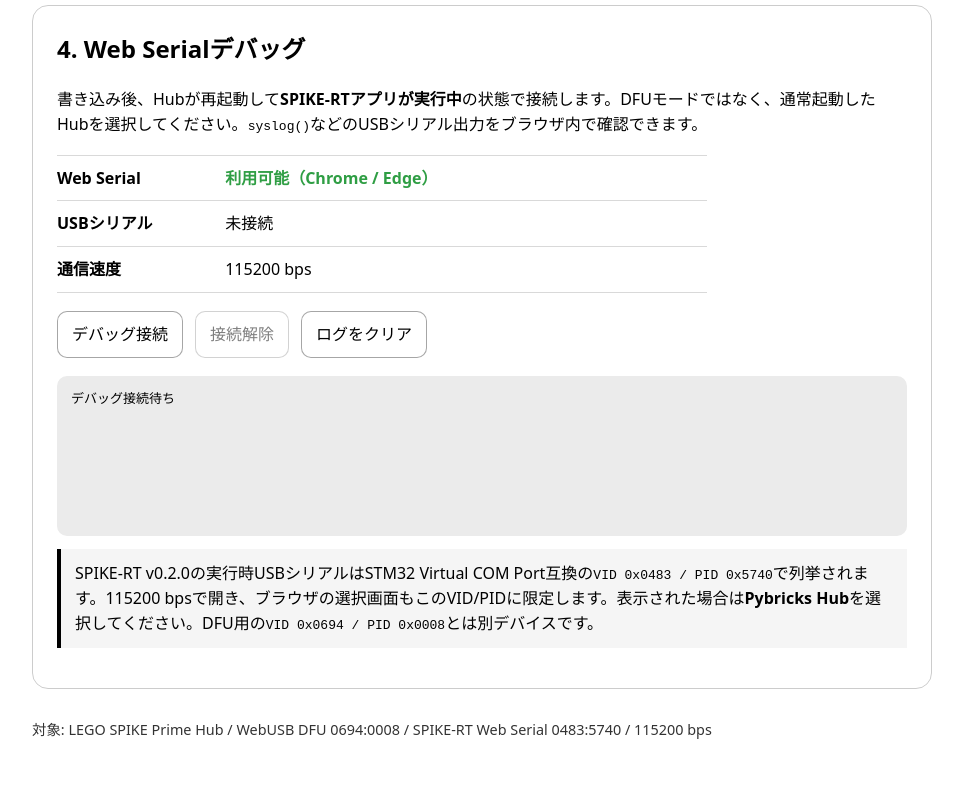
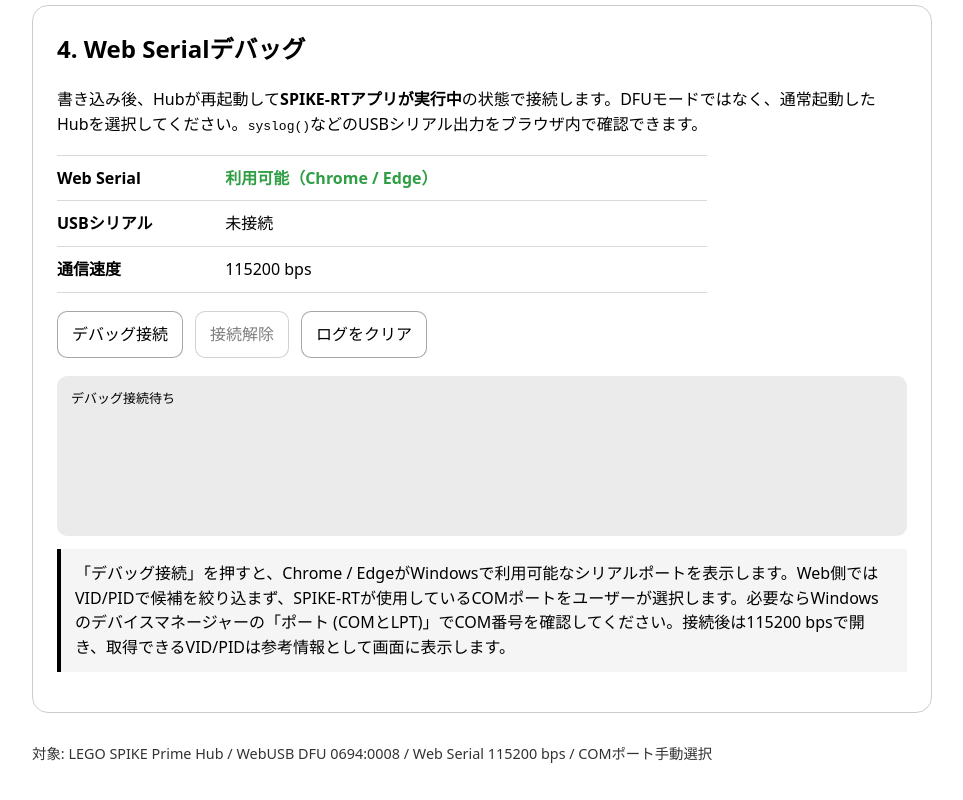
Before and after one commit to temesotejam/spike-rt-web-toolkit, a plain HTML site: page web/index.html in a window 1280 px wide. Shown: the part 2336-3136 px from the top of the page, without its empty margins (158-1121 px from the left). Drawn offline with Linux system fonts and the light colour scheme; no server answers.

Commit message:
Explain manual COM port selection

```diff
--- a/web/index.html
+++ b/web/index.html
@@ -118,11 +118,11 @@
 
       <pre id="serial-log" aria-live="polite">デバッグ接続待ち</pre>
 
-      <p class="notice">SPIKE-RT v0.2.0の実行時USBシリアルはSTM32 Virtual COM Port互換の<code>VID 0x0483 / PID 0x5740</code>で列挙されます。115200 bpsで開き、ブラウザの選択画面もこのVID/PIDに限定します。表示された場合は<strong>Pybricks Hub</strong>を選択してください。DFU用の<code>VID 0x0694 / PID 0x0008</code>とは別デバイスです。</p>
+      <p class="notice">「デバッグ接続」を押すと、Chrome / EdgeがWindowsで利用可能なシリアルポートを表示します。Web側ではVID/PIDで候補を絞り込まず、SPIKE-RTが使用しているCOMポートをユーザーが選択します。必要ならWindowsのデバイスマネージャーの「ポート (COMとLPT)」でCOM番号を確認してください。接続後は115200 bpsで開き、取得できるVID/PIDは参考情報として画面に表示します。</p>
     </section>
 
     <footer>
-      <p>対象: LEGO SPIKE Prime Hub / WebUSB DFU 0694:0008 / SPIKE-RT Web Serial 0483:5740 / 115200 bps</p>
+      <p>対象: LEGO SPIKE Prime Hub / WebUSB DFU 0694:0008 / Web Serial 115200 bps / COMポート手動選択</p>
     </footer>
   </main>
   <script type="module" src="./app.js"></script>
```
